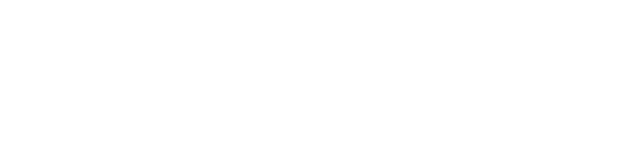
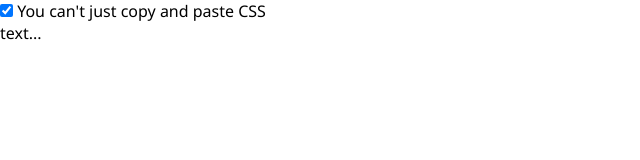
Before and after one commit to GennW/cssBayan, a plain HTML site: page index.html in a window 1280 px wide. Shown: the whole page, without its empty margins (0-640 px from the left). Drawn offline with Linux system fonts and the light colour scheme.

Commit message:
feat: add selection index.html (Sun, Mar 13, 2023 00:32:54 AM)

```diff
--- a/index.html
+++ b/index.html
@@ -8,6 +8,14 @@
     <title>Document</title>
 </head>
 <body>
+    <section class="ac-container">
+        <div>
+            <input id="ac-1" name="accordion-1" type="checkbox" checked />
+            <label for="ac-1">You can't just copy and paste CSS</label>
+            <article>
+                <p>text... </p>
+            </article>
+        </div>
 
 </body>
 </html>
```
